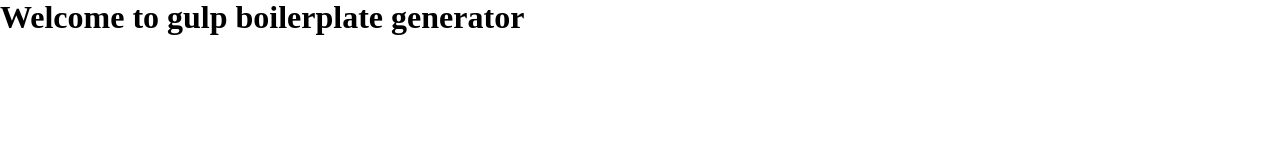
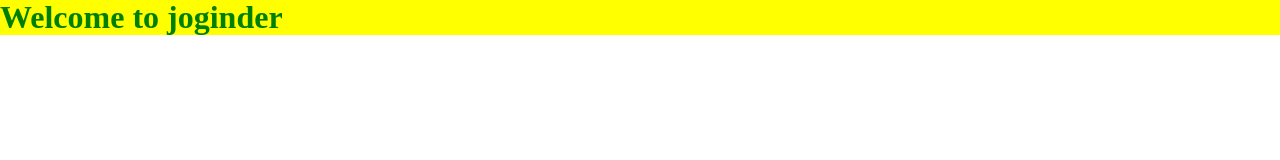
Before and after one commit to jogindrakumar/gulp-project-starter, a website: page index.html in a window 1280 px wide. Drawn offline with nearby package versions, Linux system fonts and the light colour scheme; files that its build step writes are made by us from their sources.

Commit message:
modified:   app/js/script.js 	modified:   app/scss/style.scss 	modified:   index.html 	modified:   package-lock.json 	modified:   package.json

```diff
--- a/app/js/script.js
+++ b/app/js/script.js
@@ -1,5 +1,5 @@
-console.log('HELLO');
+console.log("HELLO");
 
 const test = () => {
-	console.log('this is a test');
+    console.log("this is a test");
 };
--- a/app/scss/style.scss
+++ b/app/scss/style.scss
@@ -1,2 +1,6 @@
 @use 'globals';
 @use 'components';
+h1 {
+    color: green;
+    background-color: yellow;
+}
--- a/index.html
+++ b/index.html
@@ -10,7 +10,7 @@
 </head>
 
 <body>
-    <h1>Welcome to gulp boilerplate generator</h1>
+    <h1>Welcome to joginder</h1>
 </body>
 
 </html>
--- a/package.json
+++ b/package.json
@@ -11,7 +11,6 @@
         "autoprefixer": "^10.2.6",
         "browser-sync": "^2.27.4",
         "cssnano": "^5.0.6",
-        "gulp": "^4.0.2",
         "gulp-babel": "^8.0.0",
         "gulp-postcss": "^9.0.0",
         "gulp-sass": "^5.0.0",
@@ -23,5 +22,8 @@
         "last 1 version",
         "IE 11",
         "> 1%"
-    ]
+    ],
+    "devDependencies": {
+        "gulp": "^4.0.2"
+    }
 }
```
Also changed, not shown: 1 other file.
